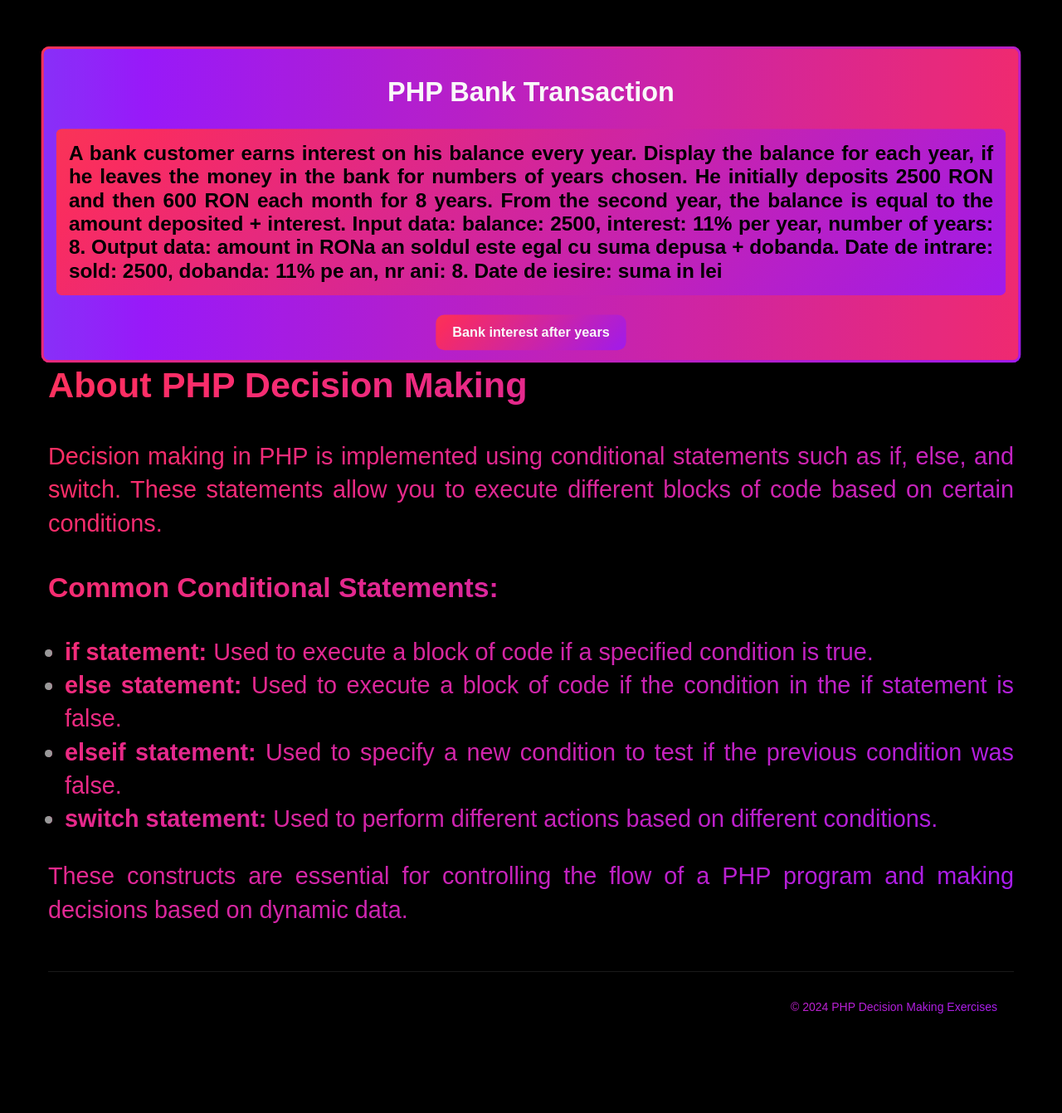
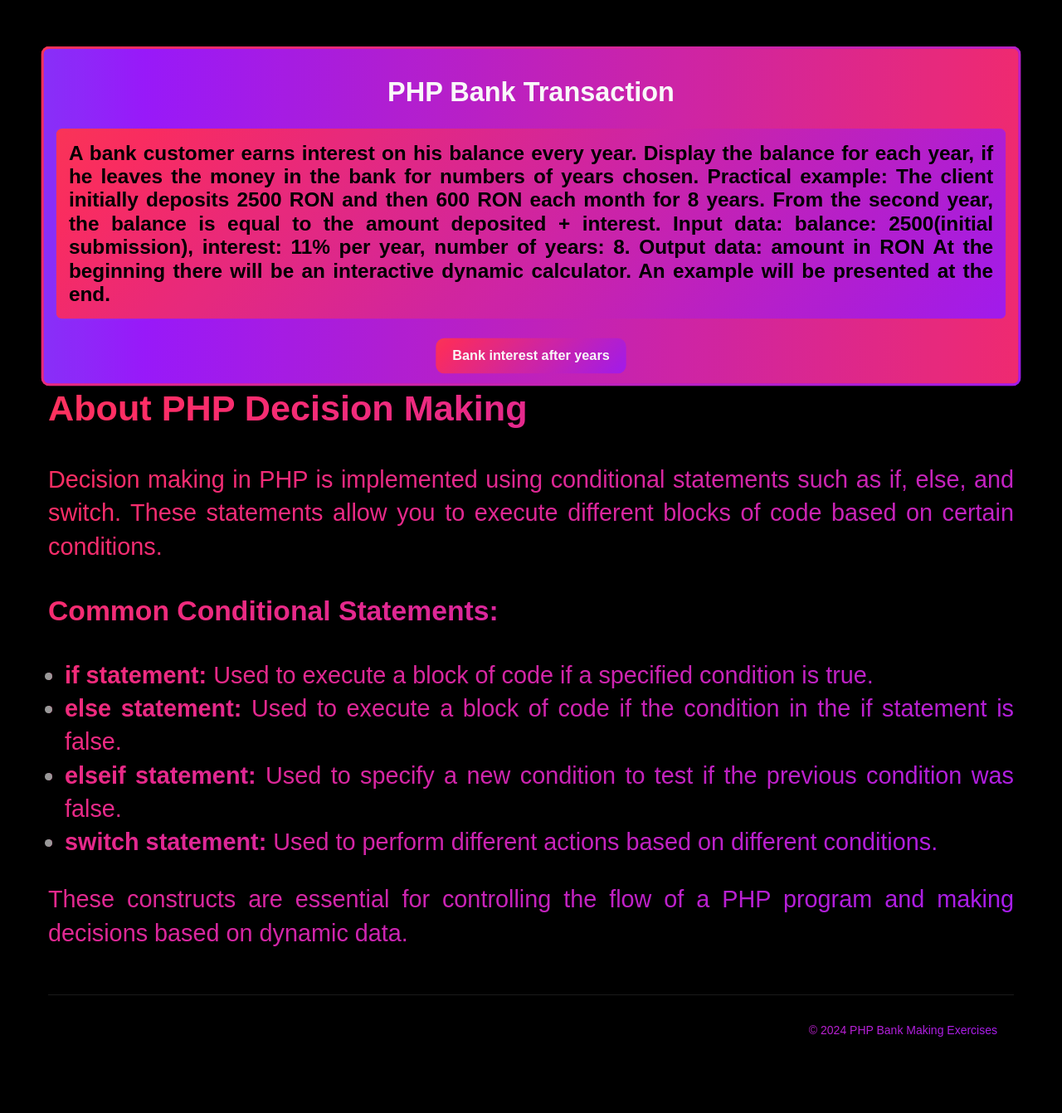
Before and after one commit to AlinRosca10/PHP_CORE, a PHP site: page /calculator_bank.php in a window 1280 px wide. Shown: the whole page at 83% size. Before the commit the page ends 1222 px from the top, so only its background shows below. Run offline with PHP 8.4, Linux system fonts and the light colour scheme.

```diff
--- a/calculator_bank.php
+++ b/calculator_bank.php
@@ -15,7 +15,15 @@
 <body>
     <header class="aurora-input aurora">
         <h1>PHP Bank Transaction</h1>
-        <h2>A bank customer earns interest on his balance every year. Display the balance for each year, if he leaves the money in the bank for numbers of years chosen. He initially deposits 2500 RON and then 600 RON each month for 8 years. From the second year, the balance is equal to the amount deposited + interest. Input data: balance: 2500, interest: 11% per year, number of years: 8. Output data: amount in RONa an soldul este egal cu suma depusa + dobanda. Date de intrare: sold: 2500, dobanda: 11% pe an, nr ani: 8. Date de iesire: suma in lei</h2>
+        <h2>A bank customer earns interest on his balance every year.
+            Display the balance for each year, if he leaves the money in the bank for numbers of years chosen.
+            Practical example: The client initially deposits 2500 RON and then 600 RON each month for 8 years.
+            From the second year, the balance is equal to the amount deposited + interest.
+            Input data: balance: 2500(initial submission), interest: 11% per year, number of years: 8.
+            Output data: amount in RON
+            At the beginning there will be an interactive dynamic calculator.
+            An example will be presented at the end.
+        </h2>
         <form method="post">
             <button type="submit" name="bank_interest" class="aurora-button">Bank interest after years</button>
         </form>
@@ -95,7 +103,7 @@
                 compounding periods is: " . number_format($sold_monthly, 2) . " RON</p>";
             }
             if (isset($_POST['bank_interest'])) {
-                    echo '<a href="decizii.php" class="aurora-input">Try Again</a>';
+                    echo '<a href="calculator_bank.php" class="aurora-input">Try Again</a>';
                 }
         ?>
     </header>
@@ -114,7 +122,7 @@
         </section>
     </main>
     <footer class="system-footer">
-        <p>&copy; 2024 PHP Decision Making Exercises</p>
+        <p>&copy; 2024 PHP Bank Making Exercises</p>
     </footer>
     <script>
         window.addEventListener('scroll', () => {
```
Also changed, not shown: 2 other files.
